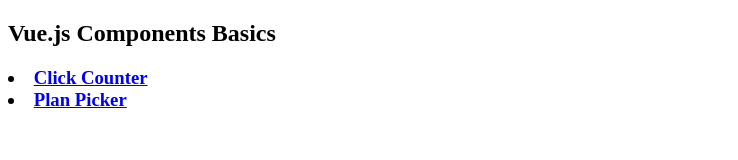
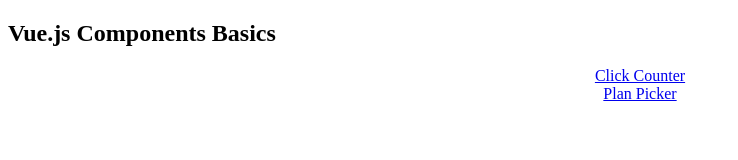
Before and after one commit to ULL-ESIT-DMSI-1920/vue-component-basics-laura-manzini-alu0101531700, a plain HTML site: page index.html in a window 1280 px wide. Shown: the whole page, without its empty margins (0-738 px from the left). Drawn offline with Linux system fonts and the light colour scheme.

Commit message:
other changes

```diff
--- a/index.html
+++ b/index.html
@@ -10,10 +10,10 @@
             <h1 class="project-name">Vue.js Components Basics</h1>
         </section>
         <section class="main-content">
-            <h3>
-                <li><a href="./click-counter/index.html">Click Counter</a></li>
-                <li><a href="./plan-picker/index.html">Plan Picker</a></li>
-            </h3>
+            <center>
+                <div><a href="./click-counter/index.html">Click Counter</a></div>
+                <div><a href="./plan-picker/index.html">Plan Picker</a></div>
+            </center>
         </section>
     </body>
 </html>
```
